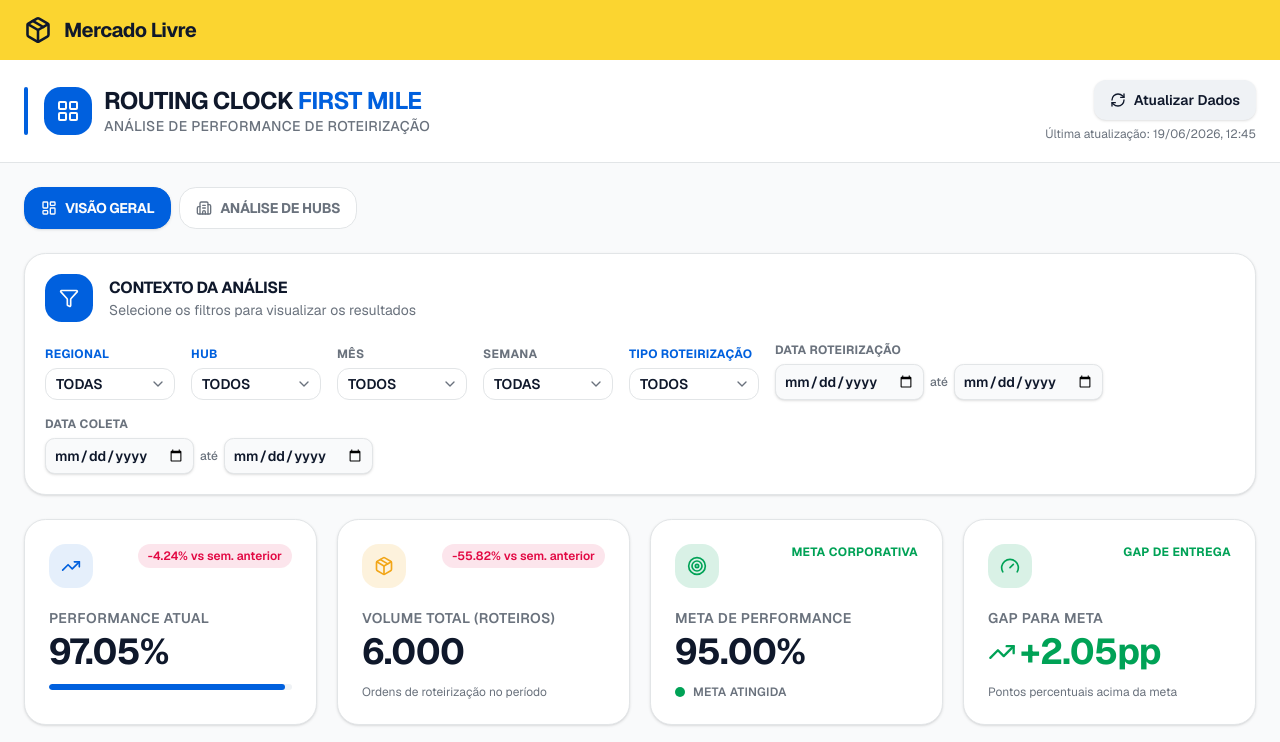
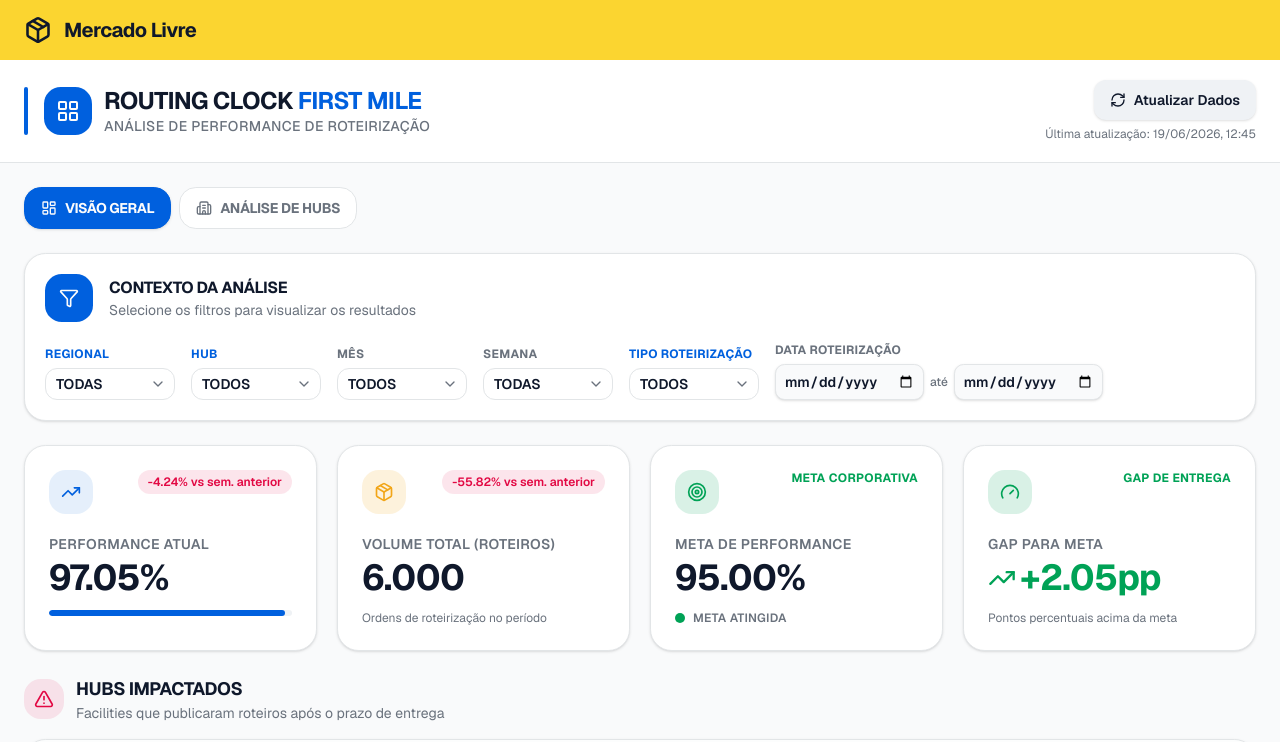
Before and after one commit to adrianoteodoro-sketch/routing-clock-dashboard, a Next.js app: page /routing-clock in a window 1280 px wide. Shown: the top 742 px of the page. Built offline with nearby package versions, Linux system fonts and the light colour scheme.

Commit message:
feat: remove DateRangeFilter component from FiltersBar
Removed DateRangeFilter to simplify FiltersBar component

Co-authored-by: adrianoteodoro-sketch <243608073+adrianoteodoro-sketch@users.noreply.github.com>

```diff
--- a/components/filters-bar.tsx
+++ b/components/filters-bar.tsx
@@ -146,13 +146,6 @@ export function FiltersBar({ filters, opcoes, onChange }: FiltersBarProps) {
             onInicio={(v) => onChange({ rotInicio: v })}
             onFim={(v) => onChange({ rotFim: v })}
           />
-          <DateRangeFilter
-            label="Data Coleta"
-            inicio={filters.coletaInicio}
-            fim={filters.coletaFim}
-            onInicio={(v) => onChange({ coletaInicio: v })}
-            onFim={(v) => onChange({ coletaFim: v })}
-          />
         </div>
       </div>
     </div>
```
